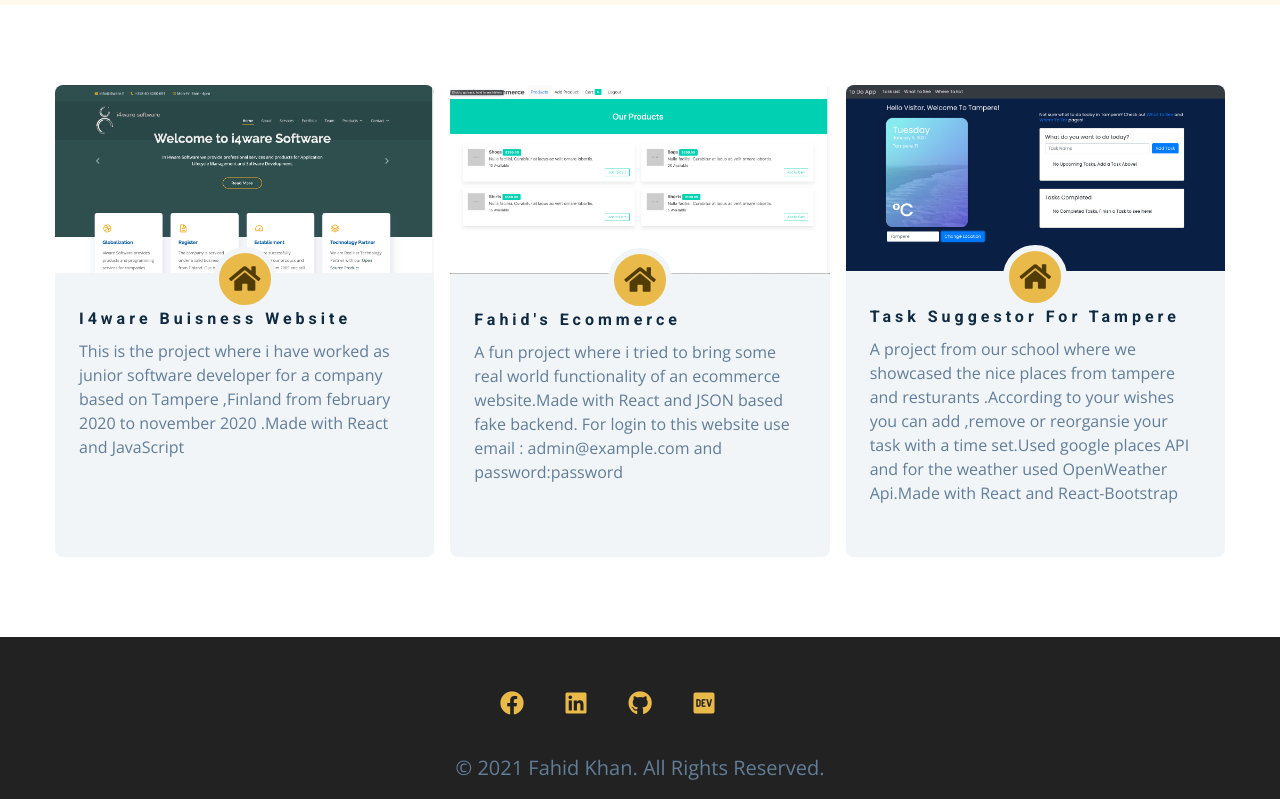
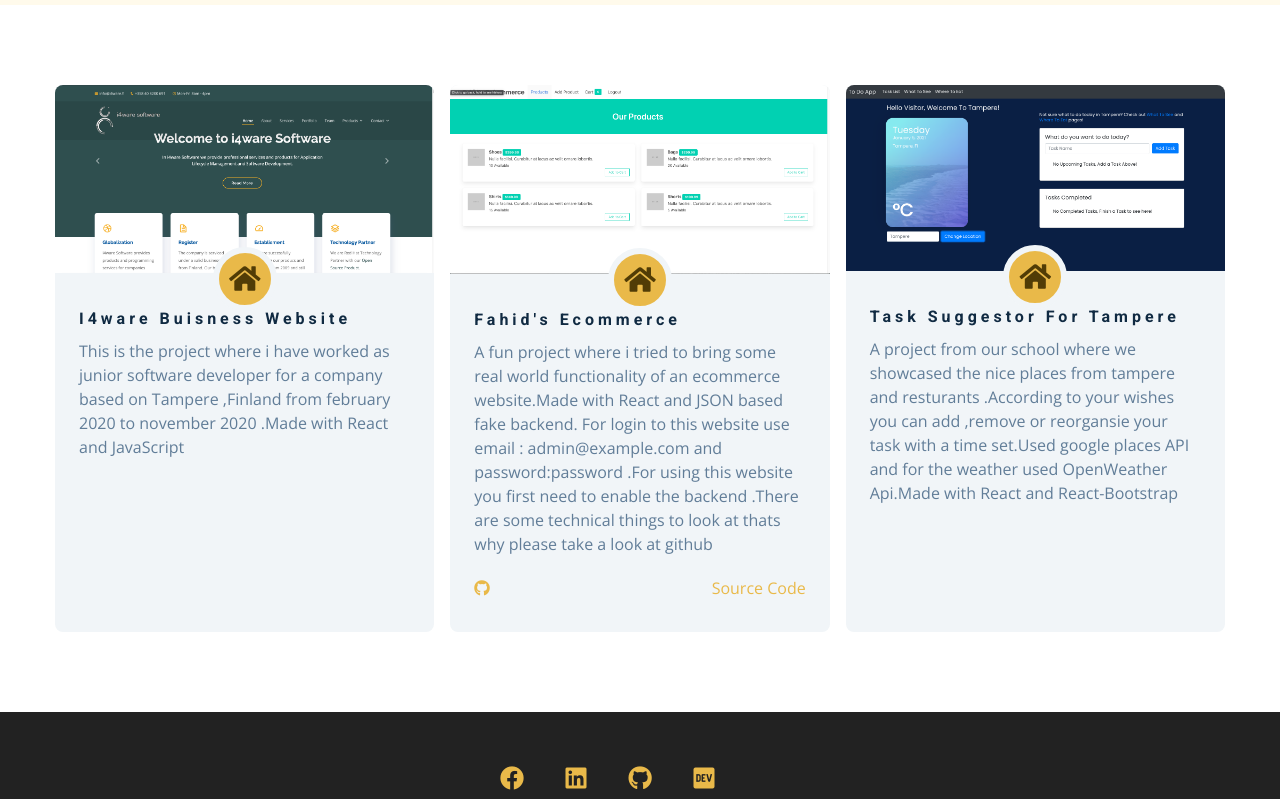
Before and after one commit to FAHID-KHAN/FAHID-KHAN.github.io, a plain HTML site: page projects.html in a window 1280 px wide. Shown: the part 395-1194 px from the top of the page. Drawn offline with nearby package versions, Linux system fonts and the light colour scheme.

Commit message:
New Update

```diff
--- a/projects.html
+++ b/projects.html
@@ -139,13 +139,17 @@
               A fun project where i tried to bring some real world functionality
               of an ecommerce website.Made with React and JSON based fake
               backend. For login to this website use email : admin@example.com
-              and password:password
+              and password:password .For using this website you first need to
+              enable the backend .There are some technical things to look at
+              thats why please take a look at github
             </p>
             <div class="project-footer">
               <span>
-                <!-- <i class="fab fa-github"></i> -->
+                <i class="fab fa-github"></i>
               </span>
-              <!-- <a href="https://www.github.com">source code</a> -->
+              <a href="https://github.com/FAHID-KHAN/e-commerce-"
+                >source code</a
+              >
             </div>
           </div>
         </article>
```
